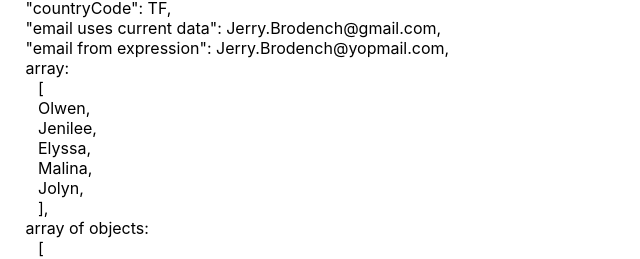
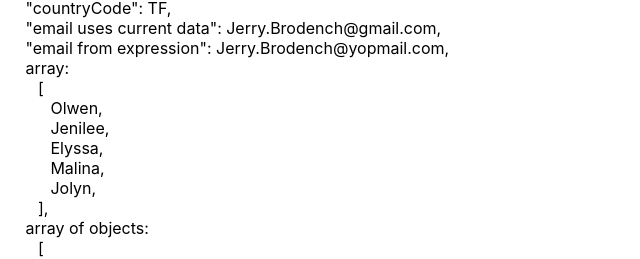
Before and after one commit to MZO9400/JSONPath, a React (Create React App) app: page / in a window 1280 px wide. Shown: the part 235-494 px from the top of the page, without its empty margins (0-640 px from the left). Built offline with nearby package versions, Linux system fonts and the light colour scheme.

Commit message:
Fix indent on array leave nodes

```diff
--- a/src/components/ArrayComponent.js
+++ b/src/components/ArrayComponent.js
@@ -9,7 +9,7 @@
         {props.JSON.map((subarray, subkey) => (
             json_verify(subarray)
                 ? <JSONcomponent key={subkey} JSON={subarray} />
-                : <li key={subkey}>{subarray}<span>{","}</span></li>
+                : <li className={'JSONChildren'} key={subkey}>{subarray}<span>{","}</span></li>
         ))}
         <span>{"],"}</span>
     </div>
```
